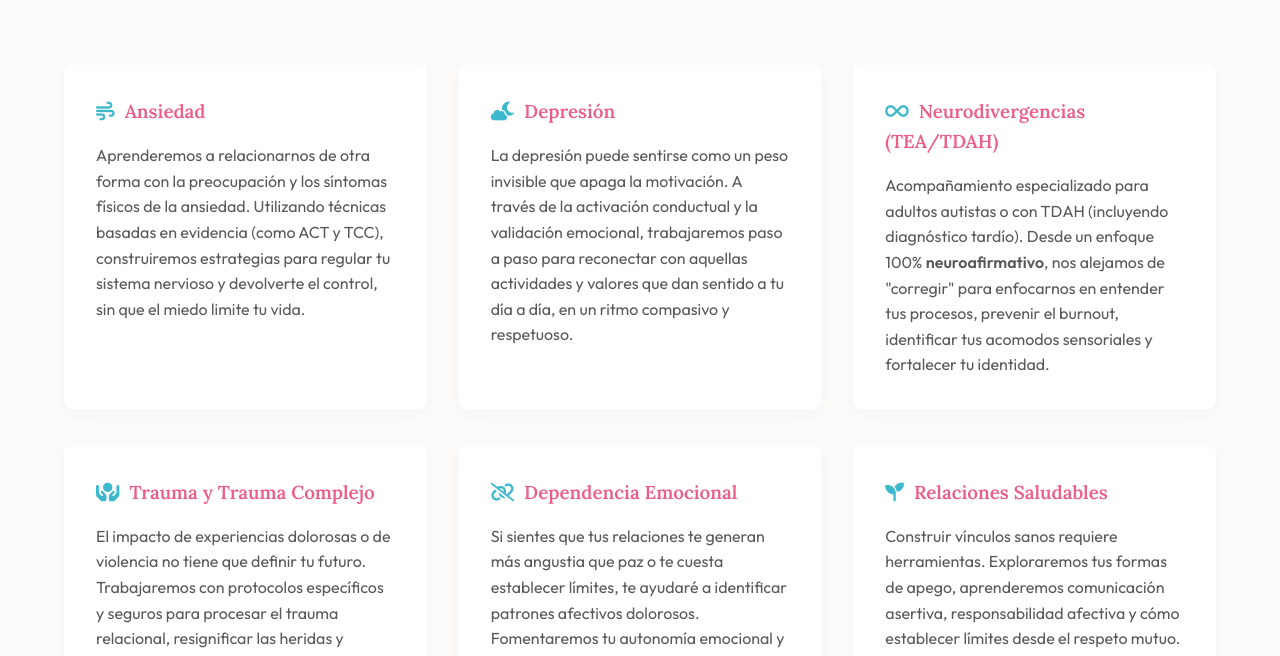
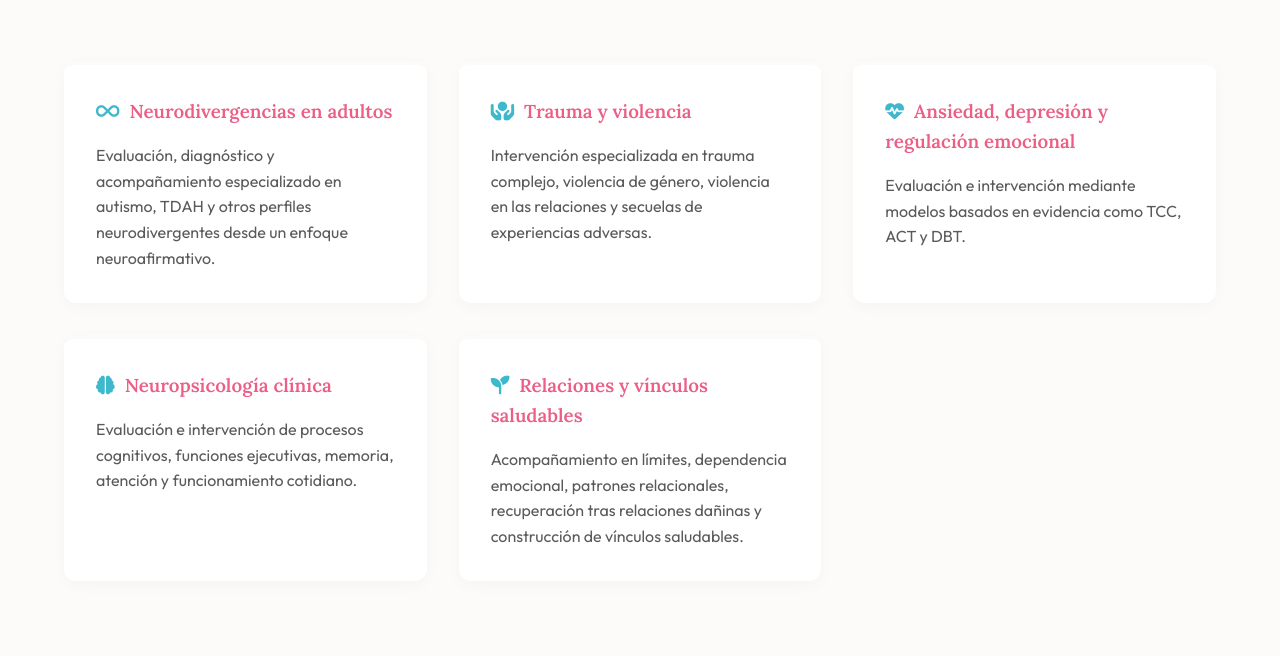
Before and after one commit to CristhianRuiz24/PsicoLau-Pagina-web, a plain HTML site: page areas-de-atencion.html in a window 1280 px wide. Shown: the part 274-930 px from the top of the page. Drawn offline with Linux system fonts and the light colour scheme.

Commit message:
Update text in areas-de-atencion and index

```diff
--- a/areas-de-atencion.html
+++ b/areas-de-atencion.html
@@ -42,55 +42,43 @@
 
       <div class="grid-cards" style="grid-template-columns: repeat(auto-fit, minmax(350px, 1fr));">
 
-        <!-- Ansiedad -->
+        <!-- 1. Neurodivergencias en adultos -->
         <div class="card" style="text-align: left;">
-          <h3><i class="fas fa-wind" style="color: var(--color-secondary); margin-right: 10px;"></i>Ansiedad</h3>
+          <h3><i class="fas fa-infinity" style="color: var(--color-secondary); margin-right: 10px;"></i>Neurodivergencias en adultos</h3>
           <p style="margin-top: 1rem;">
-            Aprenderemos a relacionarnos de otra forma con la preocupación y los síntomas físicos de la ansiedad.
-            Utilizando técnicas basadas en evidencia (como ACT y TCC), construiremos estrategias para regular tu sistema nervioso y devolverte el control, sin que el miedo limite tu vida.
+            Evaluación, diagnóstico y acompañamiento especializado en autismo, TDAH y otros perfiles neurodivergentes desde un enfoque neuroafirmativo.
           </p>
         </div>
 
-        <!-- Depresión -->
+        <!-- 2. Trauma y violencia -->
         <div class="card" style="text-align: left;">
-          <h3><i class="fas fa-cloud-moon" style="color: var(--color-secondary); margin-right: 10px;"></i>Depresión</h3>
+          <h3><i class="fas fa-hands-holding-circle" style="color: var(--color-secondary); margin-right: 10px;"></i>Trauma y violencia</h3>
           <p style="margin-top: 1rem;">
-            La depresión puede sentirse como un peso invisible que apaga la motivación. A través de la activación conductual y la validación emocional, trabajaremos paso a paso para reconectar con aquellas actividades y valores que dan sentido a tu día a día, en un ritmo compasivo y respetuoso.
+            Intervención especializada en trauma complejo, violencia de género, violencia en las relaciones y secuelas de experiencias adversas.
           </p>
         </div>
 
-        <!-- Neurodivergencias -->
+        <!-- 3. Ansiedad, depresión y regulación emocional -->
         <div class="card" style="text-align: left;">
-          <h3><i class="fas fa-infinity" style="color: var(--color-secondary); margin-right: 10px;"></i>Neurodivergencias (TEA/TDAH)</h3>
+          <h3><i class="fas fa-heart-pulse" style="color: var(--color-secondary); margin-right: 10px;"></i>Ansiedad, depresión y regulación emocional</h3>
           <p style="margin-top: 1rem;">
-            Acompañamiento especializado para adultos autistas o con TDAH (incluyendo diagnóstico tardío).
-            Desde un enfoque 100% <strong>neuroafirmativo</strong>, nos alejamos de "corregir" para enfocarnos en entender tus procesos, prevenir el burnout, identificar tus acomodos sensoriales y fortalecer tu identidad.
+            Evaluación e intervención mediante modelos basados en evidencia como TCC, ACT y DBT.
           </p>
         </div>
 
-        <!-- Trauma -->
+        <!-- 4. Neuropsicología clínica -->
         <div class="card" style="text-align: left;">
-          <h3><i class="fas fa-hands-holding-circle" style="color: var(--color-secondary); margin-right: 10px;"></i>Trauma y Trauma Complejo</h3>
+          <h3><i class="fas fa-brain" style="color: var(--color-secondary); margin-right: 10px;"></i>Neuropsicología clínica</h3>
           <p style="margin-top: 1rem;">
-            El impacto de experiencias dolorosas o de violencia no tiene que definir tu futuro.
-            Trabajaremos con protocolos específicos y seguros para procesar el trauma relacional, resignificar las heridas y devolverle al cuerpo y a la mente la sensación de seguridad que mereces.
+            Evaluación e intervención de procesos cognitivos, funciones ejecutivas, memoria, atención y funcionamiento cotidiano.
           </p>
         </div>
 
-        <!-- Dependencia Emocional -->
+        <!-- 5. Relaciones y vínculos saludables -->
         <div class="card" style="text-align: left;">
-          <h3><i class="fas fa-link-slash" style="color: var(--color-secondary); margin-right: 10px;"></i>Dependencia Emocional</h3>
+          <h3><i class="fas fa-seedling" style="color: var(--color-secondary); margin-right: 10px;"></i>Relaciones y vínculos saludables</h3>
           <p style="margin-top: 1rem;">
-            Si sientes que tus relaciones te generan más angustia que paz o te cuesta establecer límites, te ayudaré a identificar patrones afectivos dolorosos.
-            Fomentaremos tu autonomía emocional y reconstruiremos un autoconcepto sólido tras rupturas o vínculos abusivos.
-          </p>
-        </div>
-
-        <!-- Relaciones Saludables -->
-        <div class="card" style="text-align: left;">
-          <h3><i class="fas fa-seedling" style="color: var(--color-secondary); margin-right: 10px;"></i>Relaciones Saludables</h3>
-          <p style="margin-top: 1rem;">
-            Construir vínculos sanos requiere herramientas. Exploraremos tus formas de apego, aprenderemos comunicación asertiva, responsabilidad afectiva y cómo establecer límites desde el respeto mutuo. Ideal para quienes buscan prevenir la violencia y mejorar su calidad relacional.
+            Acompañamiento en límites, dependencia emocional, patrones relacionales, recuperación tras relaciones dañinas y construcción de vínculos saludables.
           </p>
         </div>
 
```
Also changed, not shown: index.html (+1 -1 lines).
